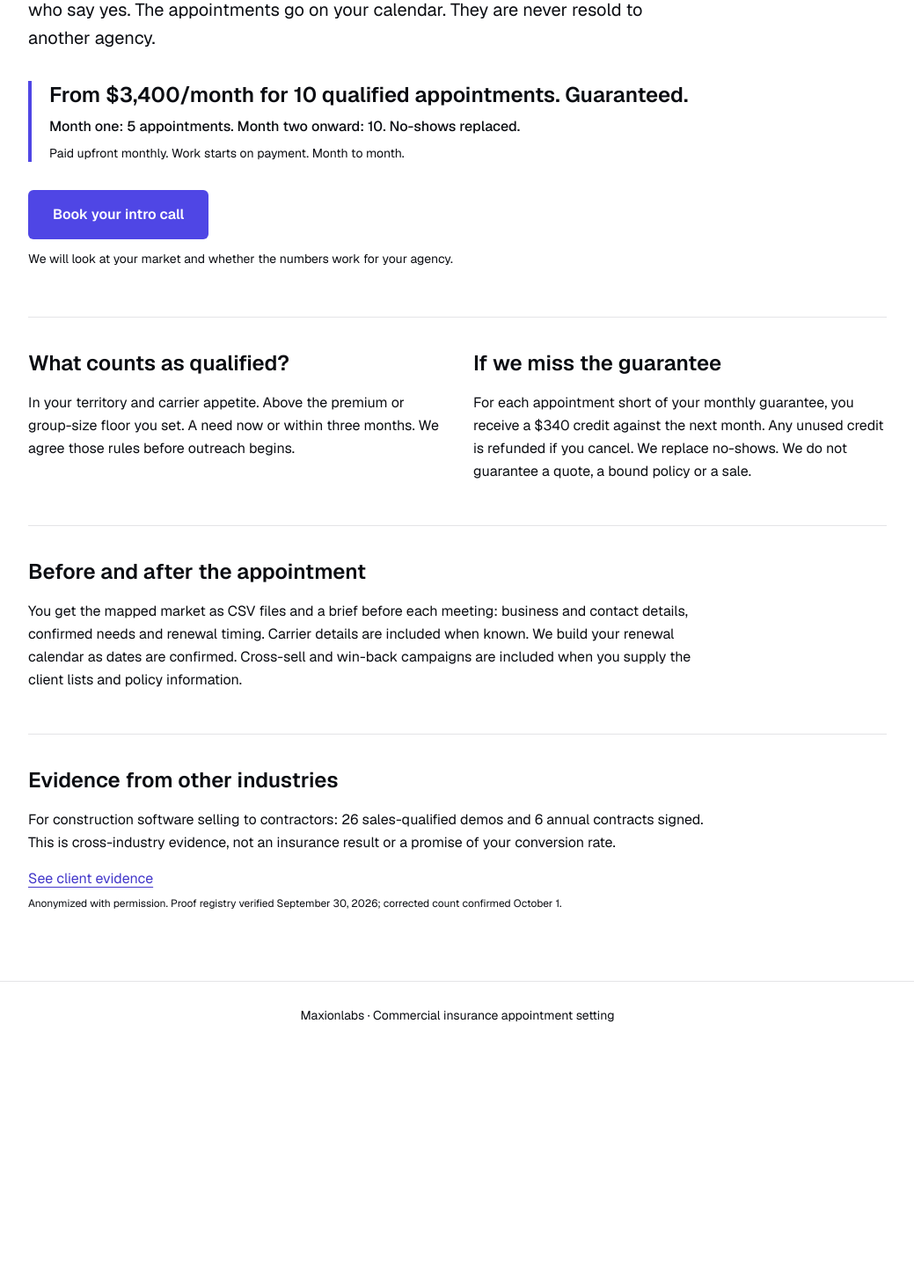
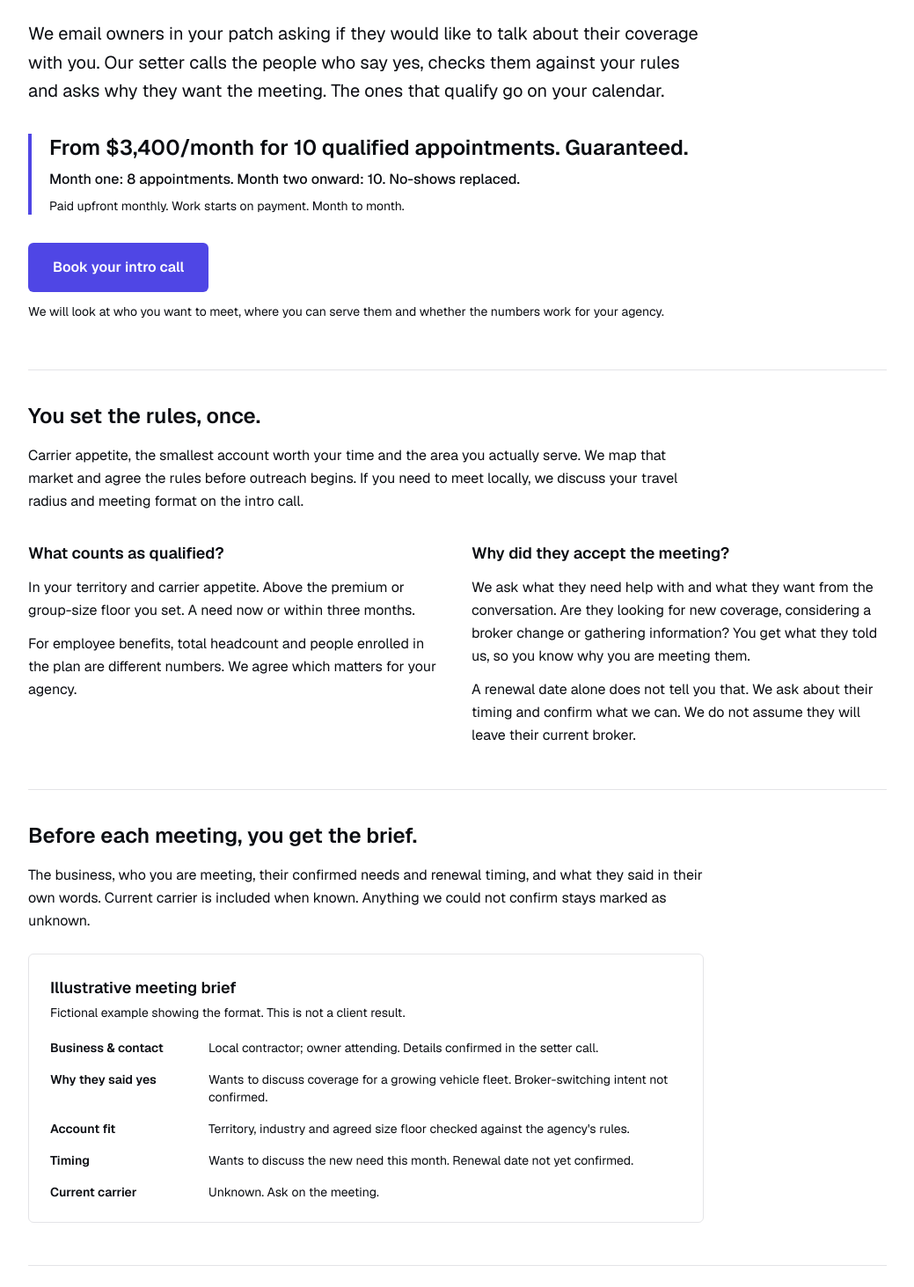
Before and after one commit to maxionmain321/www.maxionlabs.com-active-, a Next.js app in the folder gtm-landing-page/: page /insurance in a window 1280 px wide. Shown: the part 347-1810 px from the top of the page at 88% size, without its empty margins (120-1159 px from the left). Before the commit the page ends 1539 px from the top, so only its background shows below. Built offline with nearby package versions, Linux system fonts and the light colour scheme.

Commit message:
feat: ground insurance landing copy in buyer calls and update month-one ramp
Linear: MAX-595

```diff
--- a/gtm-landing-page/app/insurance/InsuranceDraft.tsx
+++ b/gtm-landing-page/app/insurance/InsuranceDraft.tsx
@@ -36,22 +36,44 @@ export default function InsurancePage() {
       <header className="mx-auto max-w-5xl px-6 py-7 border-b border-slate-200"><a href="/" className="text-xl font-semibold tracking-tight">Maxionlabs</a><span className="block sm:inline sm:ml-6 text-sm text-slate-500">Appointments for commercial insurance agencies</span></header>
       <div className="mx-auto max-w-5xl px-6 py-14 sm:py-20">
         <section className="max-w-3xl">
-          <h1 className="text-4xl sm:text-6xl font-semibold leading-[1.08] tracking-tight">Meet business owners inside your carrier appetite.</h1>
-          <p className="mt-6 text-xl leading-relaxed text-slate-600">We map your market, contact the owners and have our setter qualify the people who say yes. The appointments go on your calendar. They are never resold to another agency.</p>
+          <h1 className="text-4xl sm:text-6xl font-semibold leading-[1.08] tracking-tight">Qualified introductions to business owners inside your appetite.</h1>
+          <p className="mt-6 text-xl leading-relaxed text-slate-600">We email owners in your patch asking if they would like to talk about their coverage with you. Our setter calls the people who say yes, checks them against your rules and asks why they want the meeting. The ones that qualify go on your calendar.</p>
           <div className="mt-8 border-l-4 border-indigo-600 pl-5">
             <p className="text-2xl font-semibold">From $3,400/month for 10 qualified appointments. Guaranteed.</p>
-            <p className="mt-2 text-base font-medium">Month one: 5 appointments. Month two onward: 10. No-shows replaced.</p>
+            <p className="mt-2 text-base font-medium">Month one: 8 appointments. Month two onward: 10. No-shows replaced.</p>
             <p className="mt-2 text-sm text-slate-600">Paid upfront monthly. Work starts on payment. Month to month.</p>
           </div>
           <button type="button" onClick={openCalendar} className="mt-8 rounded-md bg-indigo-600 px-7 py-4 text-white font-semibold hover:bg-indigo-700 focus-visible:outline focus-visible:outline-2 focus-visible:outline-offset-4 focus-visible:outline-indigo-600">Book your intro call</button>
-          <p className="mt-3 text-sm text-slate-500">We will look at your market and whether the numbers work for your agency.</p>
+          <p className="mt-3 text-sm text-slate-500">We will look at who you want to meet, where you can serve them and whether the numbers work for your agency.</p>
         </section>
-        <section className="mt-14 border-t border-slate-200 pt-9 grid gap-9 sm:grid-cols-2">
-          <div><h2 className="text-2xl font-semibold">What counts as qualified?</h2><p className="mt-4 leading-relaxed text-slate-600">In your territory and carrier appetite. Above the premium or group-size floor you set. A need now or within three months. We agree those rules before outreach begins.</p></div>
+        <section className="mt-14 border-t border-slate-200 pt-9">
+          <h2 className="text-2xl font-semibold">You set the rules, once.</h2>
+          <p className="mt-4 max-w-3xl leading-relaxed text-slate-600">Carrier appetite, the smallest account worth your time and the area you actually serve. We map that market and agree the rules before outreach begins. If you need to meet locally, we discuss your travel radius and meeting format on the intro call.</p>
+          <div className="mt-8 grid gap-8 sm:grid-cols-2">
+            <div><h3 className="text-lg font-semibold">What counts as qualified?</h3><p className="mt-3 leading-relaxed text-slate-600">In your territory and carrier appetite. Above the premium or group-size floor you set. A need now or within three months.</p><p className="mt-3 leading-relaxed text-slate-600">For employee benefits, total headcount and people enrolled in the plan are different numbers. We agree which matters for your agency.</p></div>
+            <div><h3 className="text-lg font-semibold">Why did they accept the meeting?</h3><p className="mt-3 leading-relaxed text-slate-600">We ask what they need help with and what they want from the conversation. Are they looking for new coverage, considering a broker change or gathering information? You get what they told us, so you know why you are meeting them.</p><p className="mt-3 leading-relaxed text-slate-600">A renewal date alone does not tell you that. We ask about their timing and confirm what we can. We do not assume they will leave their current broker.</p></div>
+          </div>
+        </section>
+        <section className="mt-12 border-t border-slate-200 pt-9">
+          <h2 className="text-2xl font-semibold">Before each meeting, you get the brief.</h2>
+          <p className="mt-4 max-w-3xl leading-relaxed text-slate-600">The business, who you are meeting, their confirmed needs and renewal timing, and what they said in their own words. Current carrier is included when known. Anything we could not confirm stays marked as unknown.</p>
+          <div className="mt-6 max-w-3xl rounded-md border border-slate-200 bg-slate-50 p-5 sm:p-6">
+            <h3 className="text-lg font-semibold">Illustrative meeting brief</h3>
+            <p className="mt-1 text-sm text-slate-500">Fictional example showing the format. This is not a client result.</p>
+            <dl className="mt-5 grid gap-y-4 text-sm sm:grid-cols-[160px_1fr] sm:gap-x-5">
+              <dt className="font-semibold">Business &amp; contact</dt><dd>Local contractor; owner attending. Details confirmed in the setter call.</dd>
+              <dt className="font-semibold">Why they said yes</dt><dd>Wants to discuss coverage for a growing vehicle fleet. Broker-switching intent not confirmed.</dd>
+              <dt className="font-semibold">Account fit</dt><dd>Territory, industry and agreed size floor checked against the agency&apos;s rules.</dd>
+              <dt className="font-semibold">Timing</dt><dd>Wants to discuss the new need this month. Renewal date not yet confirmed.</dd>
+              <dt className="font-semibold">Current carrier</dt><dd>Unknown. Ask on the meeting.</dd>
+            </dl>
+          </div>
+        </section>
+        <section className="mt-12 border-t border-slate-200 pt-9 grid gap-9 sm:grid-cols-2">
+          <div><h2 className="text-2xl font-semibold">Month to month. Appointments never resold.</h2><p className="mt-4 leading-relaxed text-slate-600">Your appointments are never resold to another agency. You receive the mapped market as CSV files, plus a renewal calendar that builds as dates are captured and confirmed. Cross-sell and win-back campaigns are included when you supply the client lists and policy information.</p></div>
           <div><h2 className="text-2xl font-semibold">If we miss the guarantee</h2><p className="mt-4 leading-relaxed text-slate-600">For each appointment short of your monthly guarantee, you receive a $340 credit against the next month. Any unused credit is refunded if you cancel. We replace no-shows. We do not guarantee a quote, a bound policy or a sale.</p></div>
         </section>
-        <section className="mt-12 border-t border-slate-200 pt-9"><h2 className="text-2xl font-semibold">Before and after the appointment</h2><p className="mt-4 max-w-3xl leading-relaxed text-slate-600">You get the mapped market as CSV files and a brief before each meeting: business and contact details, confirmed needs and renewal timing. Carrier details are included when known. We build your renewal calendar as dates are confirmed. Cross-sell and win-back campaigns are included when you supply the client lists and policy information.</p></section>
-        <section className="mt-12 border-t border-slate-200 pt-9"><h2 className="text-2xl font-semibold">Evidence from other industries</h2><p className="mt-4 max-w-3xl leading-relaxed text-slate-600">For construction software selling to contractors: 26 sales-qualified demos and 6 annual contracts signed. This is cross-industry evidence, not an insurance result or a promise of your conversion rate.</p><a className="inline-block mt-4 text-indigo-700 underline underline-offset-4" href="/#client-wins">See client evidence</a><p className="mt-2 text-xs text-slate-500">Anonymized with permission. Proof registry verified September 30, 2026; corrected count confirmed October 1.</p></section>
+        <section className="mt-12 border-t border-slate-200 pt-9"><h2 className="text-2xl font-semibold">What the evidence shows</h2><p className="mt-4 max-w-3xl leading-relaxed text-slate-600">For construction software selling to contractors: 26 sales-qualified demos and 6 annual contracts signed. That shows our outreach work in another industry. We do not have an insurance agency case study yet, and this does not establish your insurance conversion rate.</p><a className="inline-block mt-4 text-indigo-700 underline underline-offset-4" href="/#client-wins">See client evidence</a><p className="mt-2 text-xs text-slate-500">Anonymized with permission. Proof registry verified September 30, 2026; corrected count confirmed October 1.</p><p className="mt-4 max-w-3xl leading-relaxed text-slate-600">On the intro call, we can walk through how we would target your market. Bring a partner or producer if they need to see the process before you decide.</p></section>
         {calendar && <section aria-label="Booking" className="mt-12 border-t border-slate-200 pt-8"><h2 className="text-2xl font-semibold mb-4">Choose a time</h2><iframe title="Book your intro call" src={calendar} className="w-full min-h-[720px] border-0" /><a className="text-indigo-700 underline" href={calendar}>Open the calendar in a new page</a></section>}
       </div>
       <footer className="border-t border-slate-200 px-6 py-7 text-center text-sm text-slate-500">Maxionlabs · Commercial insurance appointment setting</footer>
--- a/gtm-landing-page/app/insurance/page.tsx
+++ b/gtm-landing-page/app/insurance/page.tsx
@@ -2,7 +2,7 @@ import type { Metadata } from 'next'
 import InsuranceDraft from './InsuranceDraft'
 
 const TITLE = 'Maxionlabs | Commercial Insurance'
-const DESCRIPTION = 'Qualified appointments for commercial insurance agencies. From $3,400/month. Month one: 5 appointments; month two onward: 10. No-shows replaced.'
+const DESCRIPTION = 'Qualified appointments for commercial insurance agencies. From $3,400/month. Month one: 8 appointments; month two onward: 10. No-shows replaced.'
 
 export const metadata: Metadata = {
   title: TITLE,
```
Also changed, not shown: 1 other file (tests, documents, lock files or other folders).
